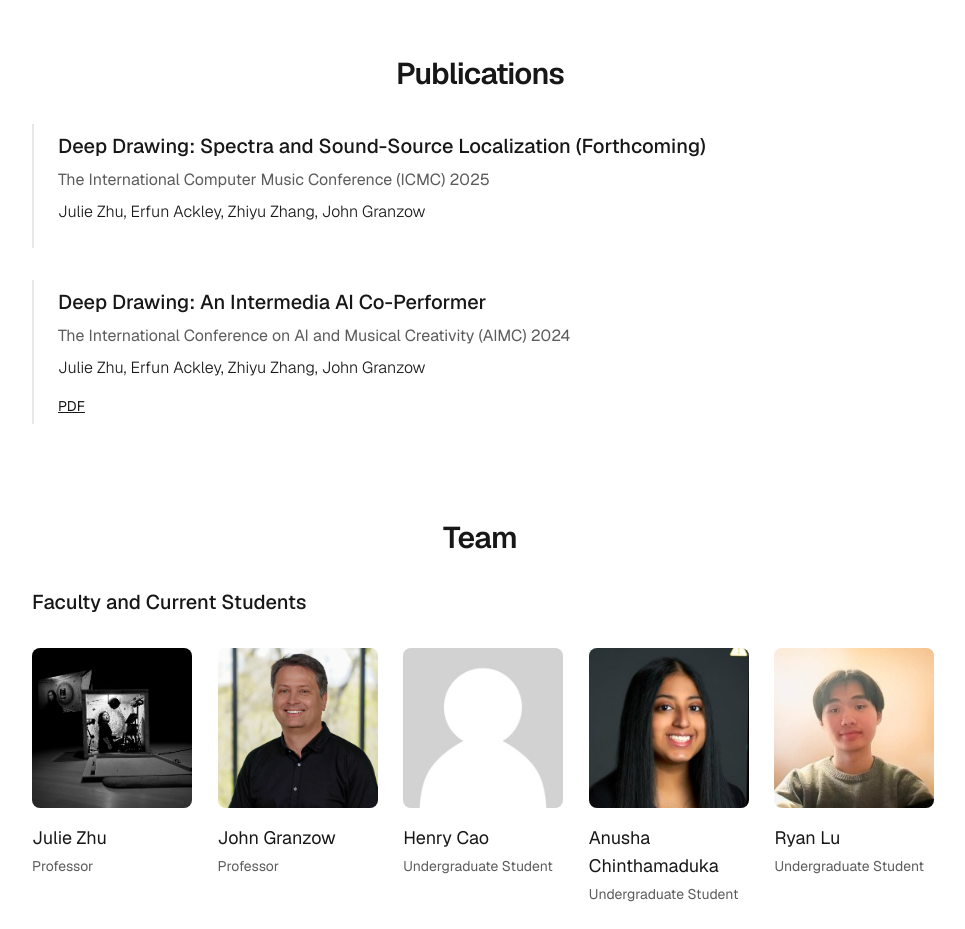
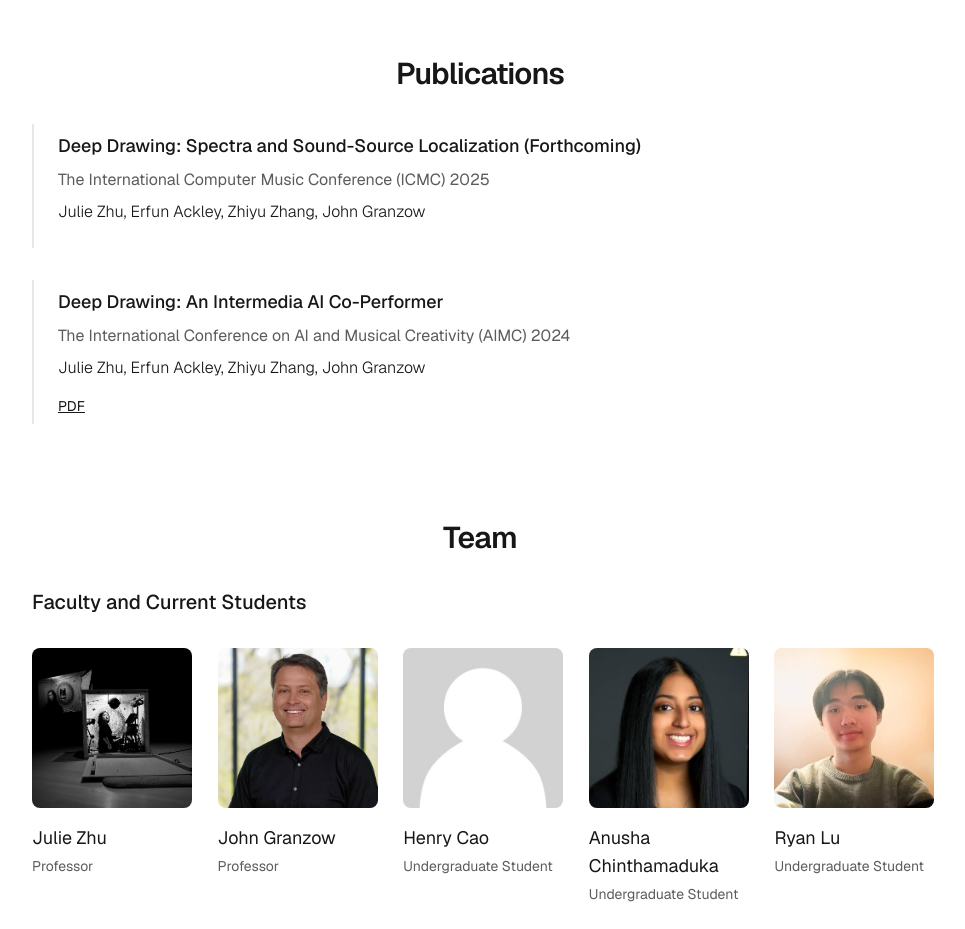
Before and after one commit to Deep-Drawing/website, a Next.js app: page / in a window 1280 px wide. Shown: the part 2060-2989 px from the top of the page, without its empty margins (160-1125 px from the left). Built offline with nearby package versions, Linux system fonts and the light colour scheme.

Commit message:
Updated publications section font

```diff
--- a/src/components/publicationsSection.tsx
+++ b/src/components/publicationsSection.tsx
@@ -28,7 +28,7 @@ export default function PublicationsSection() {
       <div className="space-y-8">
         {sortedPublications.map((publication: Publication) => (
           <div key={publication.id} className="border-l-2 border-foreground/10 pl-6 py-2">
-            <h3 className="text-xl font-medium">{publication.title}</h3>
+            <h3 className="text-lg font-medium">{publication.title}</h3>
             <p className="text-md text-foreground/70 mt-2 mb-2">{publication.conference}</p>
             <p className="text-md font-light mb-4">{publication.authors.join(', ')}</p>
             <div className="flex gap-4">
```
